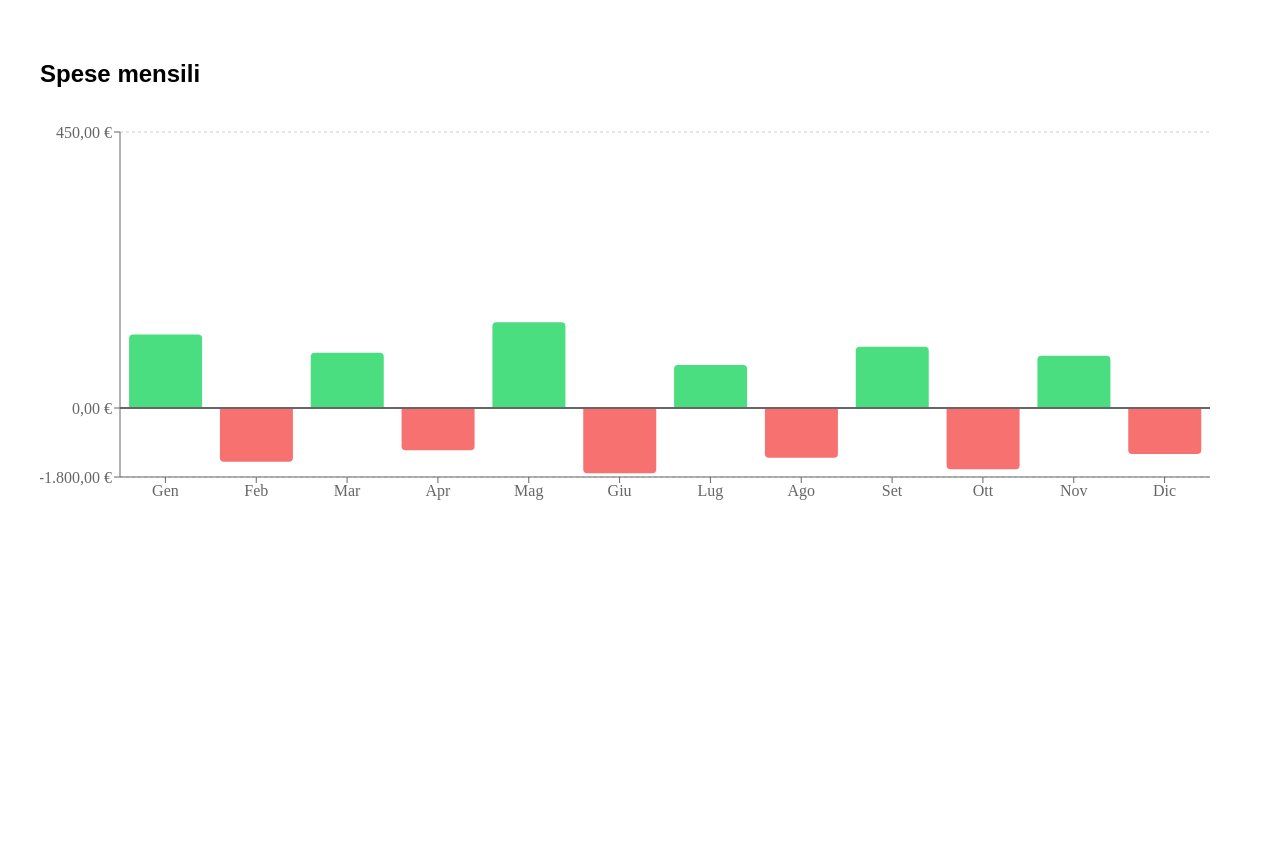
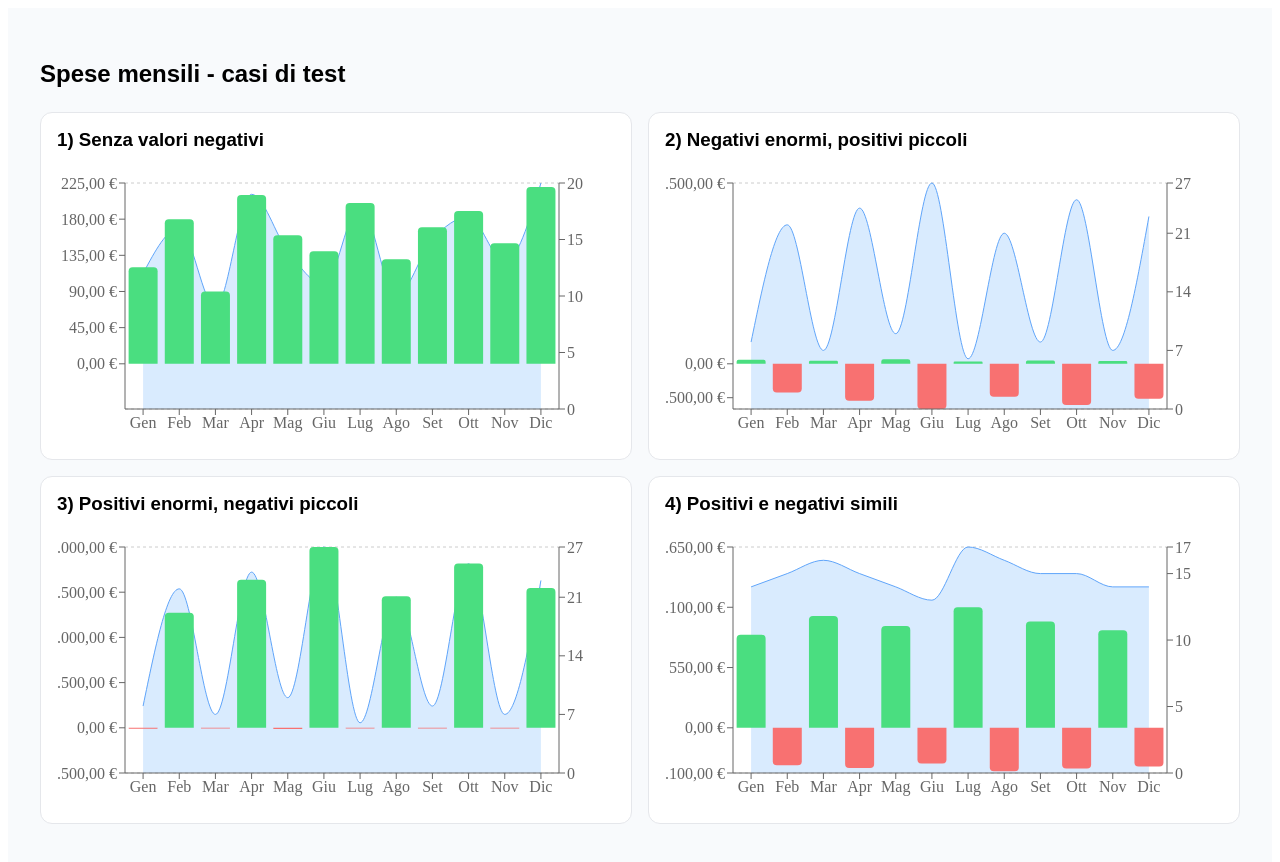
Before and after one commit to cloud-walker/recharts-asymmetric-scale, a React (Vite) app: page / in a window 1280 px wide. Shown: the top 862 px of the page. Before the commit the page ends 800 px from the top, so only its background shows below. Built offline with nearby package versions, Linux system fonts and the light colour scheme.

Commit message:
feat: refactor Example component to use dynamic data and improve chart rendering

```diff
--- a/src/Example.tsx
+++ b/src/Example.tsx
@@ -1,4 +1,5 @@
 import {
+  Area,
   Bar,
   CartesianGrid,
   Cell,
@@ -11,27 +12,23 @@ import {
   getNiceTickValues,
 } from "recharts";
 import { scaleLinear } from "d3-scale";
-
-const data = [
-  { month: "Gen", amount: 120 },
-  { month: "Feb", amount: -1400 },
-  { month: "Mar", amount: 90 },
-  { month: "Apr", amount: -1100 },
-  { month: "Mag", amount: 140 },
-  { month: "Giu", amount: -1700 },
-  { month: "Lug", amount: 70 },
-  { month: "Ago", amount: -1300 },
-  { month: "Set", amount: 100 },
-  { month: "Ott", amount: -1600 },
-  { month: "Nov", amount: 85 },
-  { month: "Dic", amount: -1200 },
-];
+import {
+  dataBalancedPositiveNegative,
+  dataHugeNegativeSmallPositive,
+  dataHugePositiveSmallNegative,
+  dataNoNegative,
+  type MonthlyAmount,
+} from "./data";
 
 function formatEur(value: number) {
   return Intl.NumberFormat("it-IT", {
     style: "currency",
     currency: "EUR",
   }).format(value);
+}
+
+function formatQty(value: number) {
+  return Intl.NumberFormat("it-IT").format(value);
 }
 
 type AxisScale = {
@@ -100,50 +97,116 @@ function createAsymmetricScale(
   return scale;
 }
 
-const negativeMin = Math.min(0, ...data.map((item) => item.amount));
-const positiveMax = Math.max(0, ...data.map((item) => item.amount));
-console.log("niceTicks", getNiceTickValues([-1700, 140], 6, true));
+const chartCases: Array<{ title: string; data: MonthlyAmount[] }> = [
+  { title: "1) Senza valori negativi", data: dataNoNegative },
+  {
+    title: "2) Negativi enormi, positivi piccoli",
+    data: dataHugeNegativeSmallPositive,
+  },
+  {
+    title: "3) Positivi enormi, negativi piccoli",
+    data: dataHugePositiveSmallNegative,
+  },
+  {
+    title: "4) Positivi e negativi simili",
+    data: dataBalancedPositiveNegative,
+  },
+];
 
-const asymmetricScale = createAsymmetricScale(negativeMin, positiveMax, 0.2);
+function CaseChart({ title, data }: { title: string; data: MonthlyAmount[] }) {
+  const negativeMin = Math.min(0, ...data.map((item) => item.amount));
+  const positiveMax = Math.max(0, ...data.map((item) => item.amount));
+  const asymmetricScale = createAsymmetricScale(negativeMin, positiveMax, 0.2);
+  const ticks = getNiceTickValues([negativeMin, positiveMax], 6, true);
 
-export function Example() {
   return (
-    <div style={{ padding: 32 }}>
-      <h2 style={{ fontFamily: "sans-serif", marginBottom: 24 }}>
-        Spese mensili
-      </h2>
-      <ResponsiveContainer width="100%" height={400}>
+    <section
+      style={{
+        border: "1px solid #e5e7eb",
+        borderRadius: 12,
+        padding: 16,
+        background: "#fff",
+      }}
+    >
+      <h3 style={{ fontFamily: "sans-serif", margin: "0 0 12px" }}>{title}</h3>
+      <ResponsiveContainer width="100%" height={280}>
         <ComposedChart
           data={data}
-          margin={{ top: 20, right: 30, left: 20, bottom: 5 }}
+          margin={{ top: 20, right: 16, left: 8, bottom: 4 }}
         >
           <CartesianGrid strokeDasharray="3 3" vertical={false} />
           <XAxis dataKey="month" />
           <YAxis
-            // domain={["dataMin", "dataMax"]}
+            yAxisId="amount"
             tickFormatter={formatEur}
-            ticks={[-1800, 0, 450]}
+            ticks={ticks}
             scale={asymmetricScale}
           />
+          <YAxis
+            yAxisId="quantity"
+            orientation="right"
+            domain={[0, "dataMax"]}
+            tickFormatter={formatQty}
+            allowDecimals={false}
+            width={40}
+          />
           <Tooltip
-            formatter={(value) => {
+            formatter={(value, name) => {
               if (typeof value !== "number") {
                 throw new Error("Unexpected value type");
               }
-              return formatEur(value);
+
+              if (name === "amount") {
+                return [formatEur(value), "Amount"];
+              }
+
+              return [formatQty(value), "Quantity"];
             }}
           />
           <ReferenceLine y={0} stroke="#666" strokeWidth={2} />
-          <Bar dataKey="amount" radius={[4, 4, 0, 0]}>
+          <Area
+            yAxisId="quantity"
+            type="monotone"
+            dataKey="quantity"
+            stroke="#60a5fa"
+            fill="#93c5fd"
+            fillOpacity={0.35}
+          />
+          <Bar yAxisId="amount" dataKey="amount" radius={[4, 4, 0, 0]}>
             {data.map((entry, index) => (
               <Cell
-                key={index}
+                key={`${entry.month}-${index}`}
                 fill={entry.amount >= 0 ? "#4ade80" : "#f87171"}
               />
             ))}
           </Bar>
         </ComposedChart>
       </ResponsiveContainer>
+    </section>
+  );
+}
+
+export function Example() {
+  return (
+    <div style={{ padding: 32, background: "#f8fafc", minHeight: "100vh" }}>
+      <h2 style={{ fontFamily: "sans-serif", marginBottom: 24 }}>
+        Spese mensili - casi di test
+      </h2>
+      <div
+        style={{
+          display: "grid",
+          gridTemplateColumns: "repeat(auto-fit, minmax(420px, 1fr))",
+          gap: 16,
+        }}
+      >
+        {chartCases.map((chartCase) => (
+          <CaseChart
+            key={chartCase.title}
+            title={chartCase.title}
+            data={chartCase.data}
+          />
+        ))}
+      </div>
     </div>
   );
 }
```
